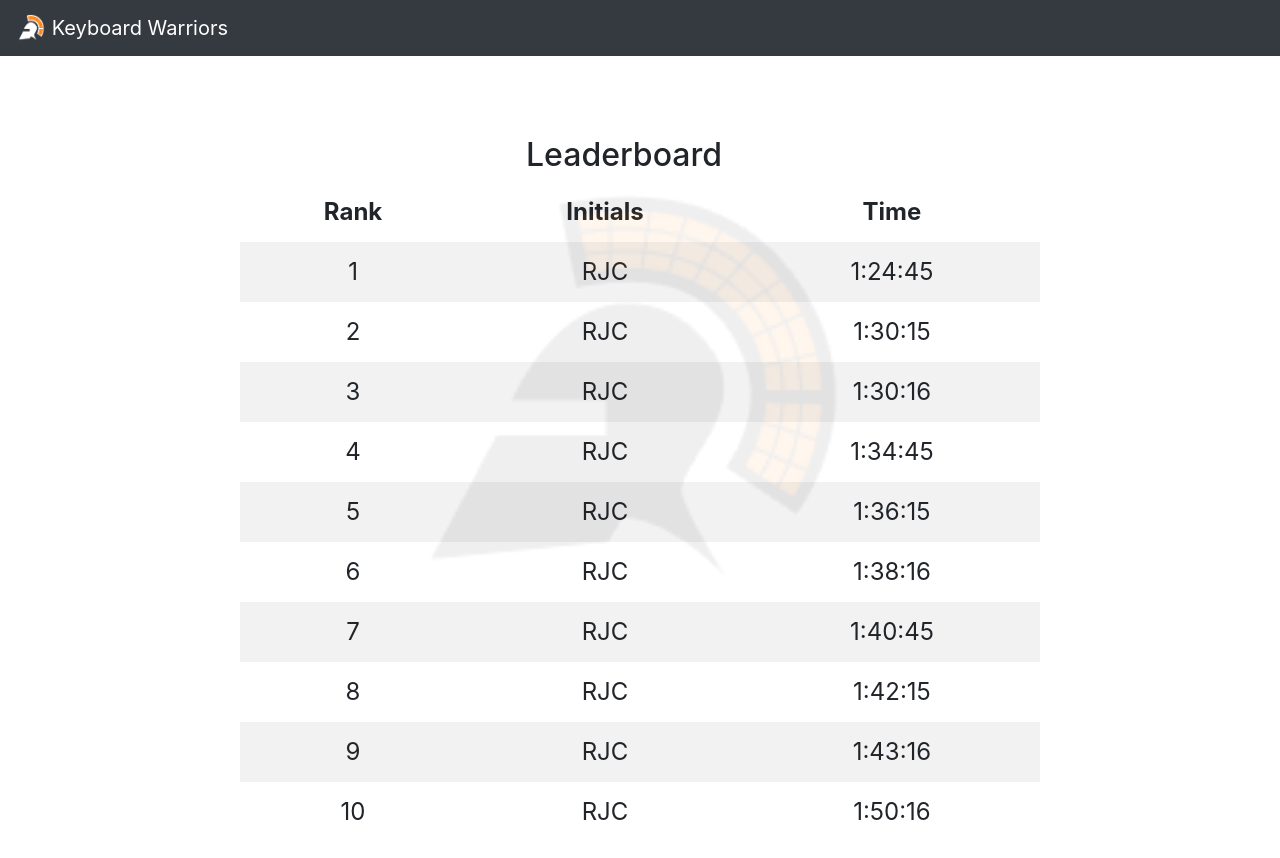
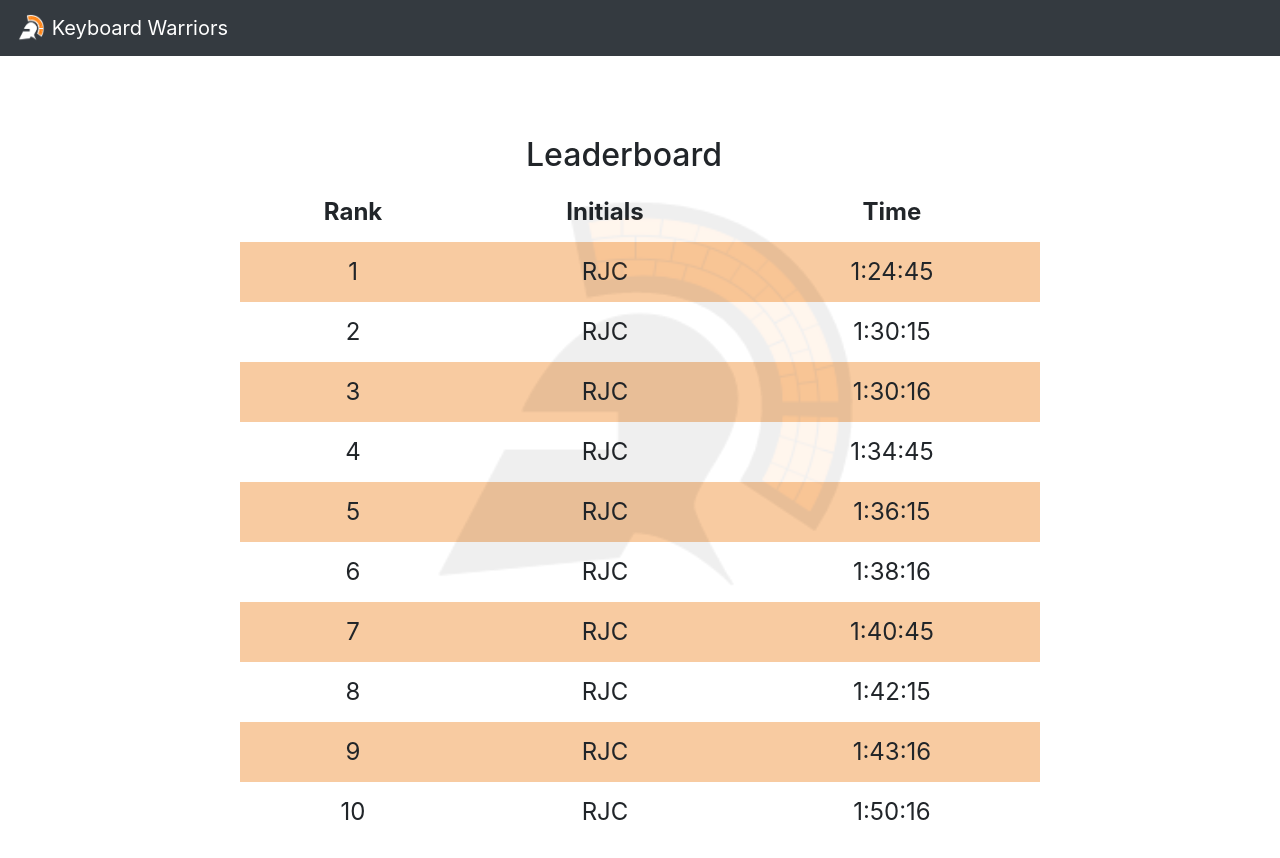
Before and after one commit to gldias/KeyboardWarriors, a React (Create React App) app: page /leaderboard in a window 1280 px wide. Built offline with nearby package versions, Linux system fonts and the light colour scheme; the HTML template or start-up script is replaced by a standard one.

Commit message:
Update logo and leaderboard table styles

```diff
--- a/src/components/Leaderboard/Leaderboard.css
+++ b/src/components/Leaderboard/Leaderboard.css
@@ -10,3 +10,8 @@
 .leaderboard-title {
     padding-right: 2rem;
 }
+
+.table-striped>tbody>tr:nth-child(odd)>td,
+.table-striped>tbody>tr:nth-child(odd)>th {
+   background-color:rgba(255,165,82, 0.5);
+ }
```
Also changed, not shown: src/resources/keyboardWarriorWhite.png, src/resources/keyboardWarriors.png.
